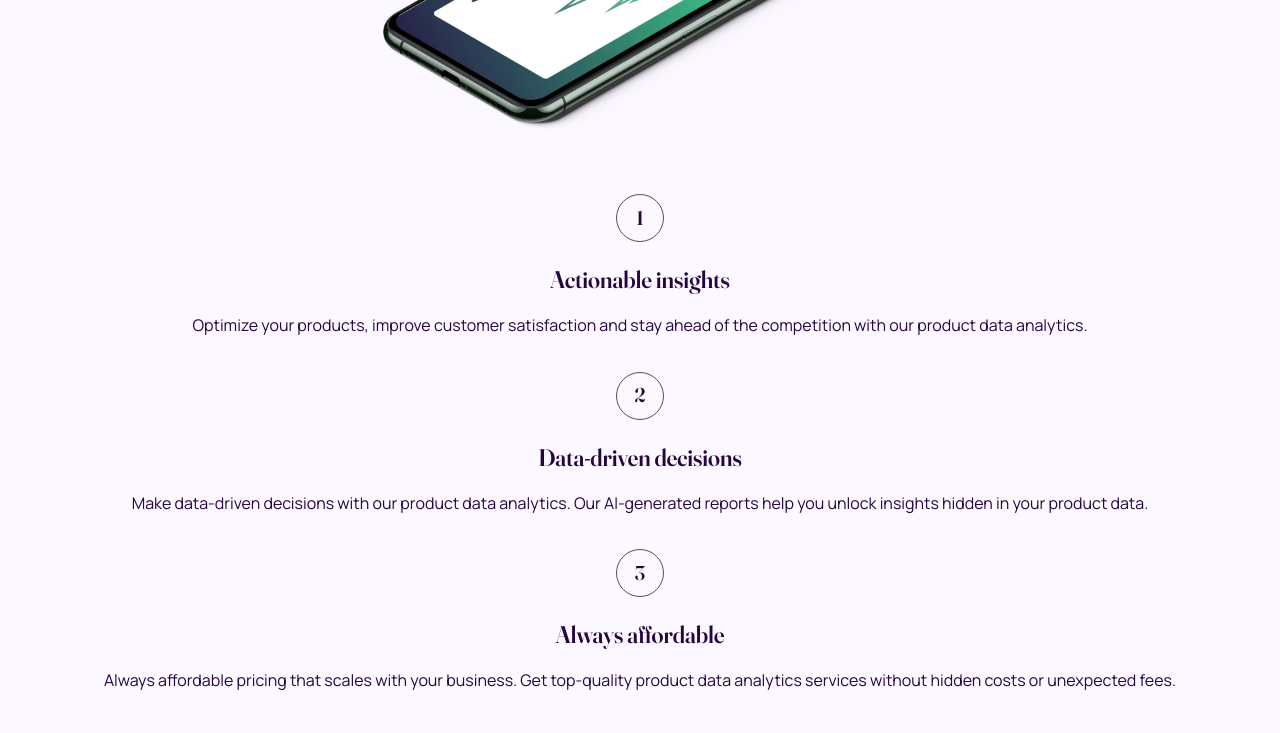
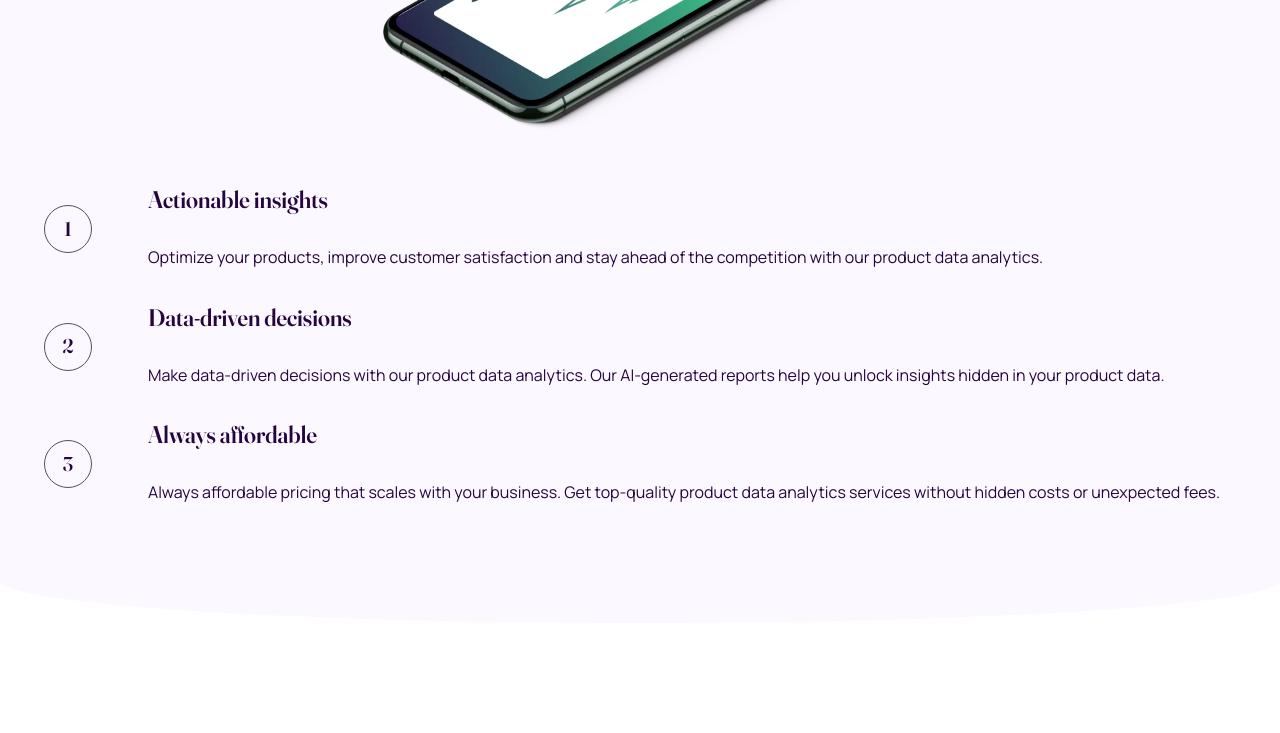
Before and after one commit to g-akca/workit-landing-page, a React (Vite) app: page / in a window 1280 px wide. Shown: the part 540-1273 px from the top of the page. Built offline with nearby package versions, Linux system fonts and the light colour scheme.

Commit message:
Add tablet responsive App and FeaturesSection styles

```diff
--- a/src/App.jsx
+++ b/src/App.jsx
@@ -10,7 +10,7 @@ function App() {
       <Header />
 
       <main className="grow">
-        <div className="bg-purple-100 rounded-b-[100%_50px]">
+        <div className="bg-purple-100 rounded-b-[100%_50px] tablet:rounded-b-[100%_85px]">
           <HeroSection />
           <FeaturesSection />
         </div>
--- a/src/components/FeaturesSection.jsx
+++ b/src/components/FeaturesSection.jsx
@@ -1,28 +1,28 @@
 function FeaturesSection() {
   return (
-    <section className="pt-16 pb-18 px-5 flex flex-col gap-8 text-center">
-      <div className="flex flex-col gap-6 items-center">
+    <section className="pt-16 pb-18 tablet:pt-14 tablet:pb-29 px-5 tablet:px-11 flex flex-col gap-8 text-center tablet:text-start">
+      <div className="flex flex-col gap-6 items-center tablet:flex-row tablet:gap-14">
         <span className="h-12 aspect-square rounded-full border-purple-500 border font-fraunces text-[20px] flex justify-center items-center">1</span>
 
-        <div className="flex flex-col gap-4">
+        <div className="flex flex-col gap-4 tablet:gap-7">
           <h2 className="font-fraunces text-[24px] leading-[120%]">Actionable insights</h2>
           <p>Optimize your products, improve customer satisfaction and stay ahead of the competition with our product data analytics.</p>
         </div>
       </div>
 
-      <div className="flex flex-col gap-6 items-center">
+      <div className="flex flex-col gap-6 items-center tablet:flex-row tablet:gap-14">
         <span className="h-12 aspect-square rounded-full border-purple-500 border font-fraunces text-[20px] flex justify-center items-center">2</span>
 
-        <div className="flex flex-col gap-4">
+        <div className="flex flex-col gap-4 tablet:gap-7">
           <h2 className="font-fraunces text-[24px] leading-[120%]">Data-driven decisions</h2>
           <p>Make data-driven decisions with our product data analytics. Our AI-generated reports help you unlock insights hidden in your product data.</p>
         </div>
       </div>
 
-      <div className="flex flex-col gap-6 items-center">
+      <div className="flex flex-col gap-6 items-center tablet:flex-row tablet:gap-14">
         <span className="h-12 aspect-square rounded-full border-purple-500 border font-fraunces text-[20px] flex justify-center items-center">3</span>
 
-        <div className="flex flex-col gap-4">
+        <div className="flex flex-col gap-4 tablet:gap-7">
           <h2 className="font-fraunces text-[24px] leading-[120%]">Always affordable</h2>
           <p>Always affordable pricing that scales with your business. Get top-quality product data analytics services without hidden costs or unexpected fees.</p>
         </div>
```
